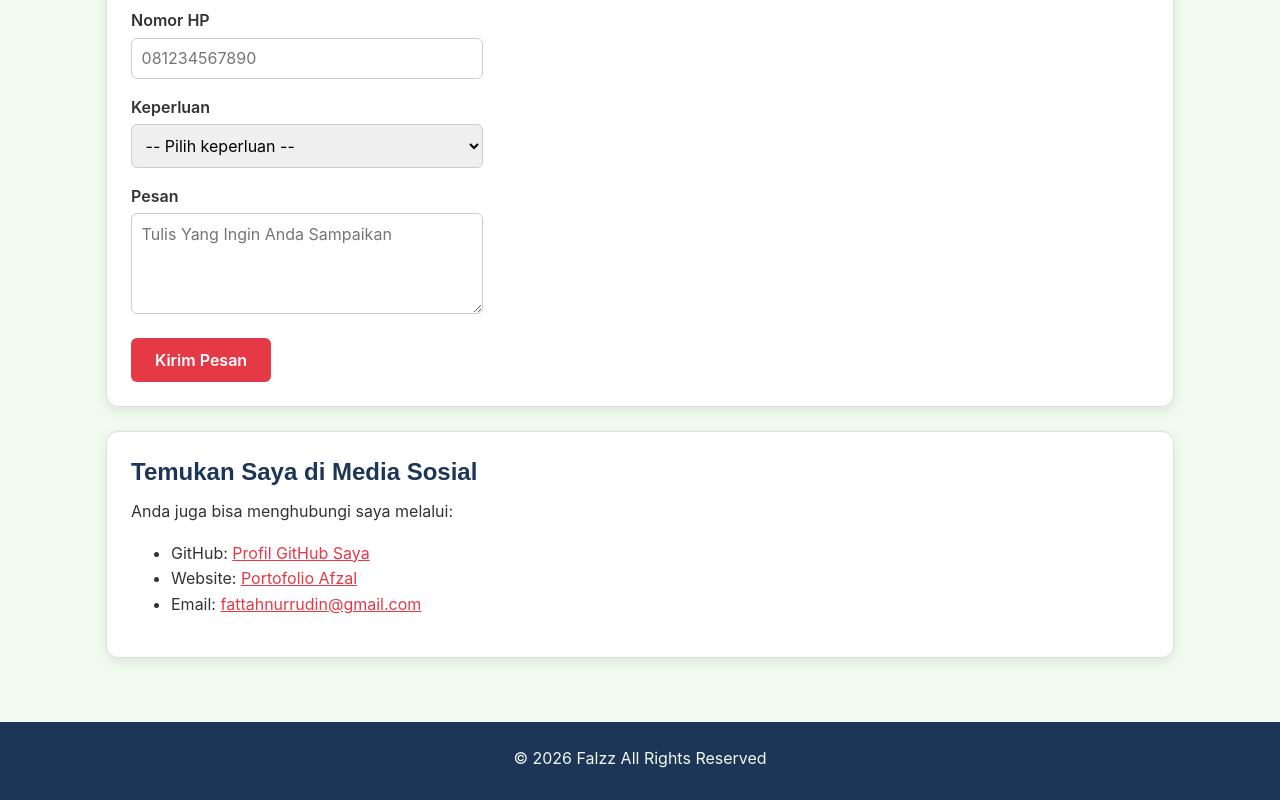
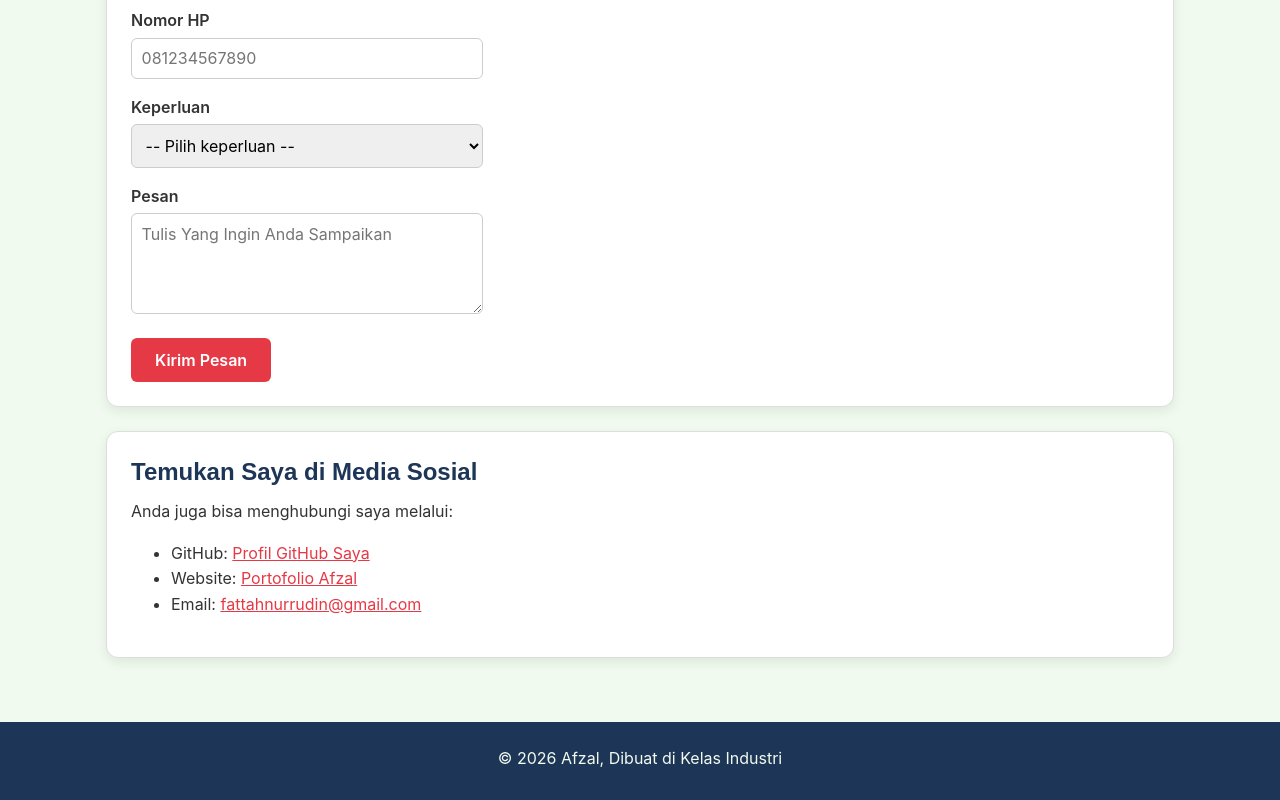
Before and after one commit to afzal-lgtm/portofolio, a plain HTML site: page porto/kontak.html in a window 1280 px wide. Shown: the part 389-1189 px from the top of the page. Drawn offline with Linux system fonts and the light colour scheme.

Commit message:
fix: ubah teks footer di laptop

```diff
--- a/porto/kontak.html
+++ b/porto/kontak.html
@@ -71,7 +71,7 @@
 
 
   <footer>
-    <p>&copy; 2026 Falzz All Rights Reserved</p>
+    <p>&copy; 2026 Afzal, Dibuat di Kelas Industri</p>
   </footer>
 
 </body>
```
